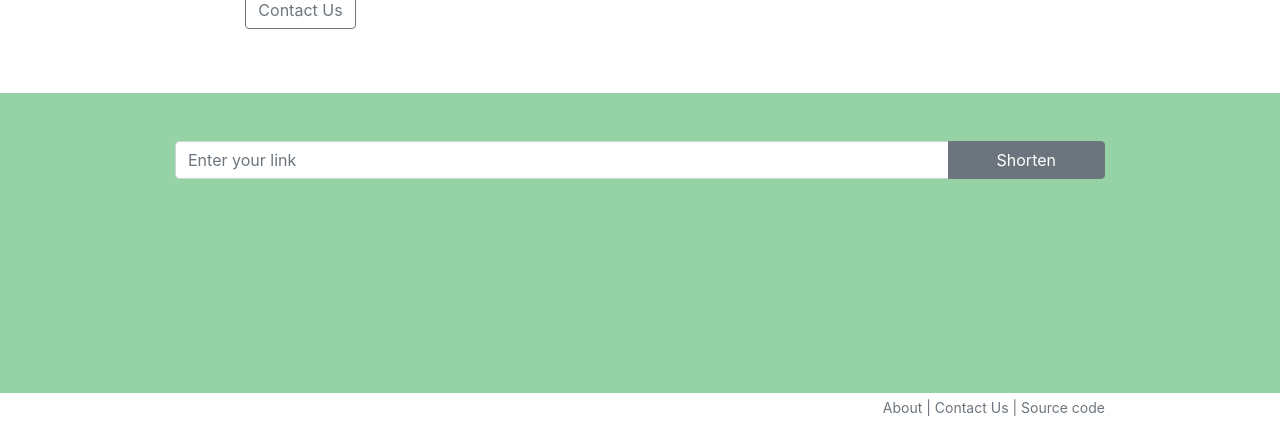
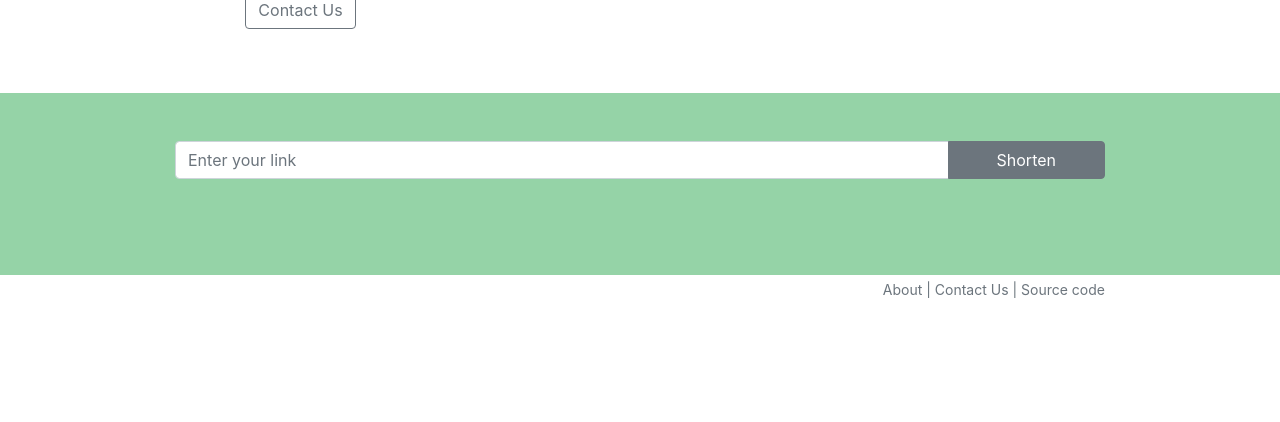
Before and after one commit to pcp11/link-lizard, a Django app: page / in a window 1280 px wide. Shown: the part 667-1089 px from the top of the page. After the commit the page ends 965 px from the top, so only its background shows below. Run offline with Django 3.2, Linux system fonts and the light colour scheme; some libraries are stand-ins or nearby versions.

Commit message:
Remove min height

```diff
--- a/static/styles.css
+++ b/static/styles.css
@@ -12,5 +12,4 @@
 
 .url-shorten-section {
     background-color: #95d3a7;
-    min-height: 300px;
 }
```
